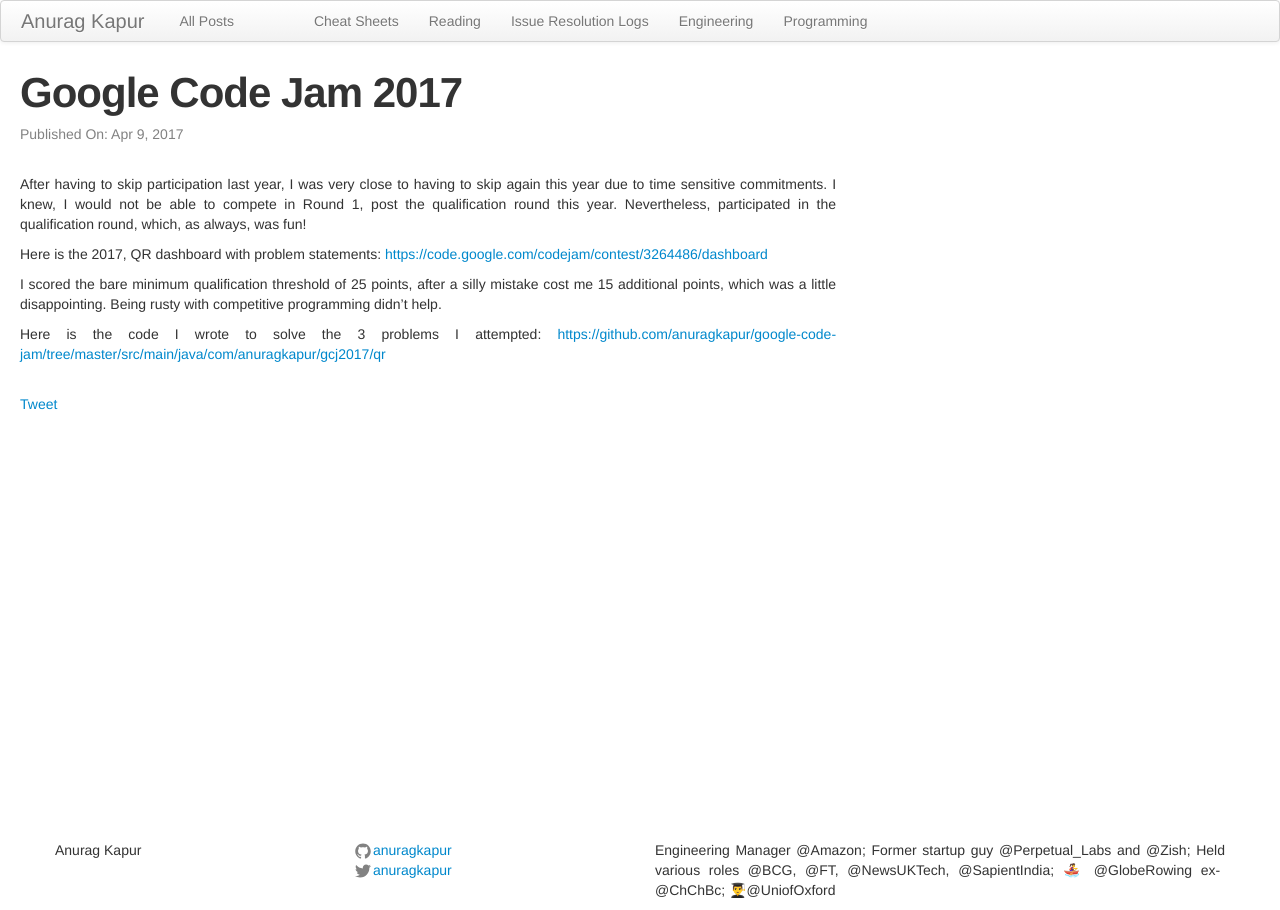
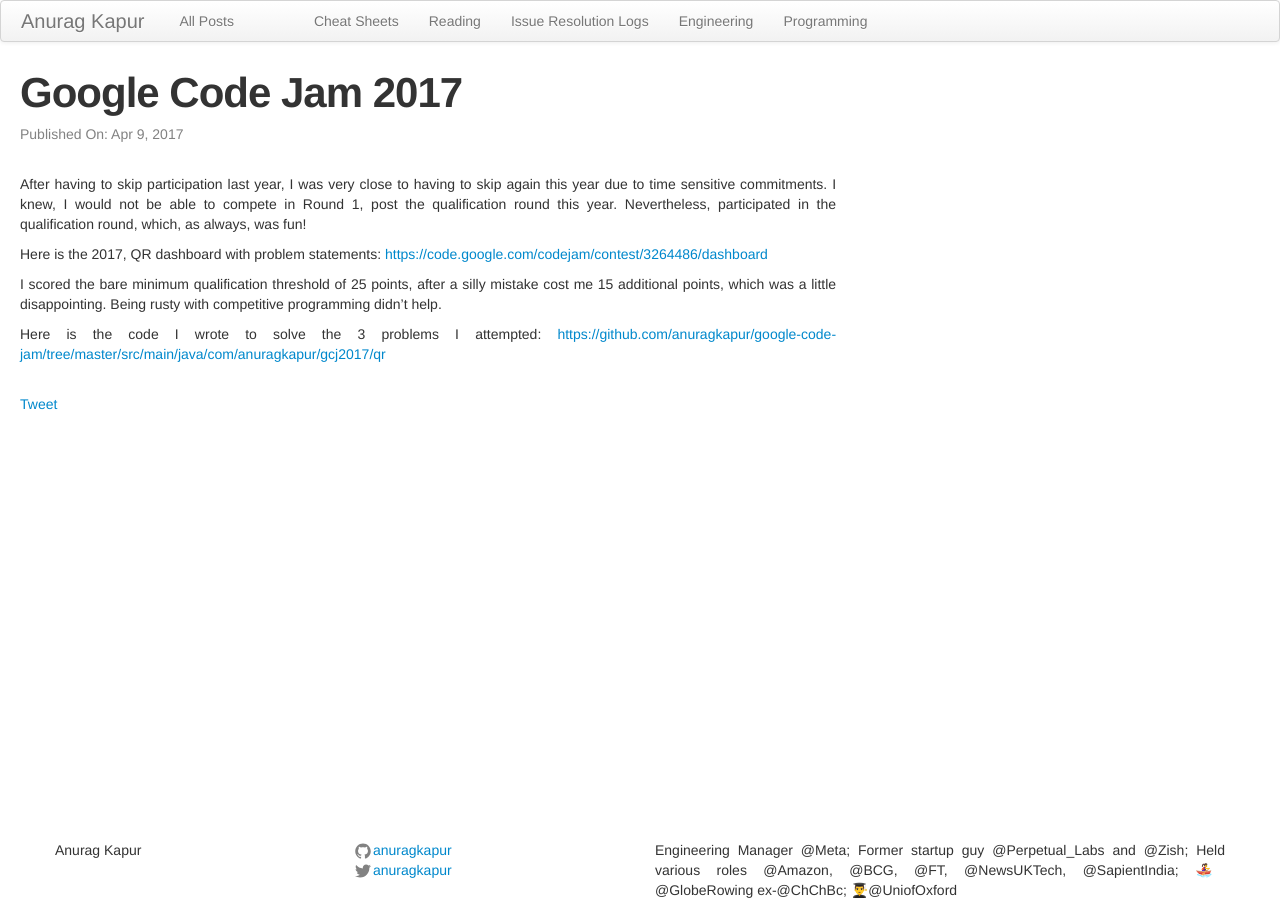
Before and after one commit to anuragkapur/anuragkapur.github.io, a Jekyll site: the page built from blog/programming/fp/haskell/_posts/2017-04-09-google-code-jam-2017.md, in a window 1280 px wide. Built offline with Jekyll 4.4.1, drawn with Linux system fonts in a browser that asks for light colours; comment, search, counter and statistics services are not loaded.

Commit message:
Update latest employment info in config that powers footer

```diff
--- a/_config.yml
+++ b/_config.yml
@@ -9,7 +9,7 @@
 title: Anurag Kapur
 email:
 description: > # this means to ignore newlines until "baseurl:"
-  Engineering Manager @Amazon; Former startup guy @Perpetual_Labs and @Zish; Held various roles @BCG, @FT, @NewsUKTech, @SapientIndia; 🚣‍♀️ @GlobeRowing ex-@ChChBc; 👨‍🎓@UniofOxford
+  Engineering Manager @Meta; Former startup guy @Perpetual_Labs and @Zish; Held various roles @Amazon, @BCG, @FT, @NewsUKTech, @SapientIndia; 🚣‍♀️ @GlobeRowing ex-@ChChBc; 👨‍🎓@UniofOxford
 baseurl: "" # the subpath of your site, e.g. /blog
 url: "http://www.anuragkapur.com" # the base hostname & protocol for your site
 twitter_username: anuragkapur
```
